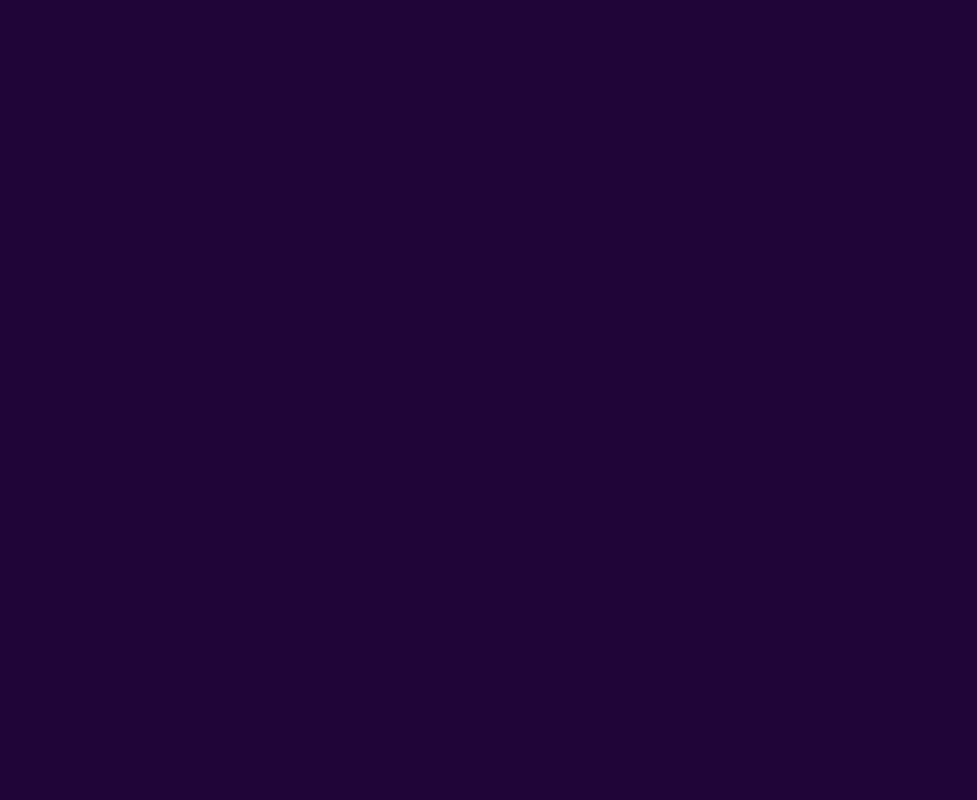
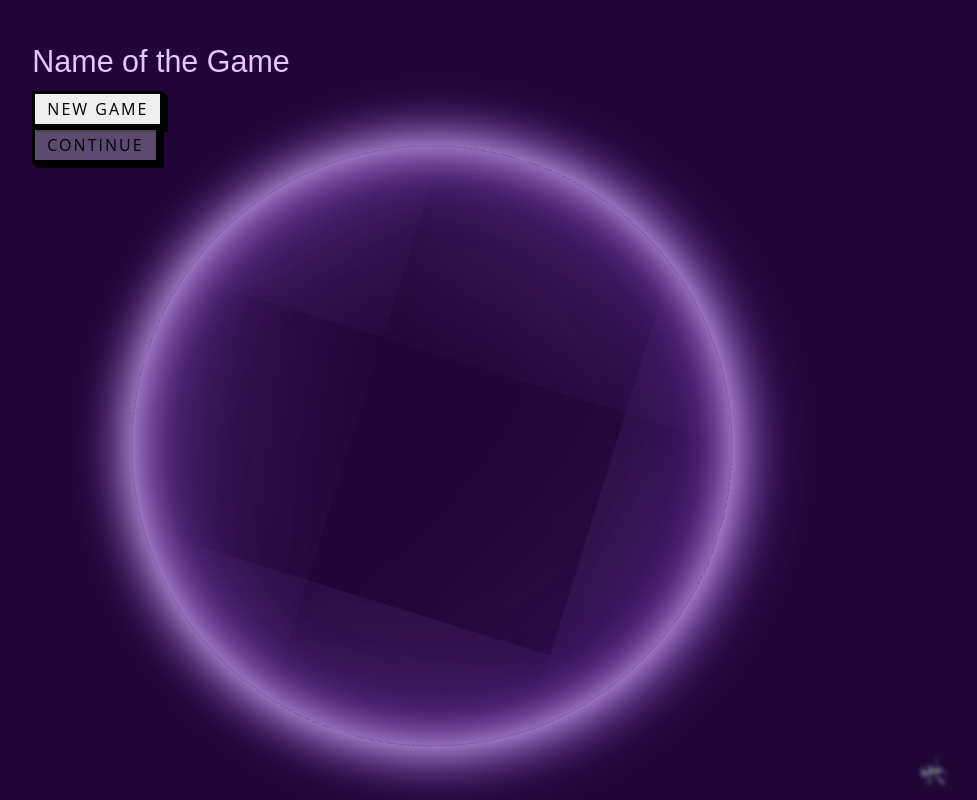
Before and after one commit to divSelector/vertigo, a React (Vite) app: page / in a window 1280 px wide. Before the commit this address had no page. Shown: the whole page, without its empty margins (281-1258 px from the left). Built offline with nearby package versions, Linux system fonts and the light colour scheme.

Commit message:
feat: add title screen with planet and space station

```diff
--- a/src/App.jsx
+++ b/src/App.jsx
@@ -10,6 +10,8 @@ import routes from "./data/routes";
 import { SwitchTransition, CSSTransition } from "react-transition-group";
 import './styles/transitions.css';
 import { useRef } from "react";
+import TitleScreen from "./components/TitleScreen";
+
 
 const AnimatedPages = () => {
 
@@ -21,6 +23,9 @@ const AnimatedPages = () => {
       <CSSTransition key={location.key} classNames="slide" timeout={200} nodeRef={nodeRef}>
         {/* The timeout must match the times in transitions.css */}
         <Routes>
+          <Route exact path={'/'} element={
+            <TitleScreen ref={nodeRef} />
+          } />
           <Route path={routes.characterCreation} element={
             <AuraSelection ref={nodeRef} />
           } />
--- a/src/components/AudioTest.jsx
+++ b/src/components/AudioTest.jsx
@@ -19,14 +19,12 @@ const AudioTest = forwardRef((props, ref) => {
     return (
         <section ref={ref}>
 
-            <div className="planet-graphic"></div>
-
             <div>
                 <h2>Audio Test</h2>
 
-                    <button onClick={playBGMusic}>Start Background Music</button><br />
-                    <button onClick={toggleEventMusic}>Toggle Event Music</button><br />
-                    <button onClick={playSound}>Play Sound Effect</button><br />
+                <button onClick={playBGMusic}>Start Background Music</button><br />
+                <button onClick={toggleEventMusic}>Toggle Event Music</button><br />
+                <button onClick={playSound}>Play Sound Effect</button><br />
             </div>
         </section>
     )
--- /dev/null
+++ b/src/components/TitleScreen.jsx
@@ -0,0 +1,29 @@
+import { forwardRef } from "react";
+import { Button } from "../styles/Button";
+import { Link } from "react-router-dom";
+import routes from "../data/routes";
+
+const TitleScreen = forwardRef((props, ref) => {
+
+    return (
+        <section ref={ref}>
+
+            <div className="orbit-wrapper">
+                <div className="planet-graphic"></div>
+                <div className="space-station"></div>
+            </div>
+            <div>
+                <h2>Name of the Game</h2>
+                <Link to={routes.characterCreation}>
+                    <Button>New Game</Button>
+                </Link><br />
+
+                    <Button disabled>Continue</Button>
+                <br />
+
+            </div>
+        </section>
+    )
+})
+
+export default TitleScreen
--- a/src/components/character-creation/AuraSelection.jsx
+++ b/src/components/character-creation/AuraSelection.jsx
@@ -67,6 +67,7 @@ const AuraSelection = forwardRef((props, ref) => {
 
 
             <nav>
+                <Link className="prev" to={"/"}>BACK</Link>
                 <Link className="next" to={routes.characterCreation + "2"}>NEXT</Link>
             </nav>
         </section>
--- a/src/styles/graphics.css
+++ b/src/styles/graphics.css
@@ -1,4 +1,14 @@
+.orbit-wrapper {
+    position: fixed;
+    width: 800px;
+    height: 800px;
+    display: flex;
+    justify-content: center;
+    align-items: center;
+}
+
 .planet-graphic {
+    width: 600px;
     height: 600px;
     border-radius: 70%;
     box-shadow: inset 0 0 50px hsla(var(--hue), 100%, 89%, 1),
@@ -9,5 +19,27 @@
                 0 0 50px hsla(var(--hue), 100%, 89%, 1),
                 -10px 0 80px hsla(var(--hue), 50%, 50%, 1),
                 10px 0 80px hsla(var(--hue), 50%, 25%, 0.25);
-    margin-right: 30px;
+    animation: rotatePlanet 10s linear infinite;
 }
+
+.space-station {
+    position: absolute;
+    width: 30px;
+    height: 30px;
+    background-image: url('/public/spacestation.png');
+    background-size: cover;
+    background-position: center;
+    border-radius: 50%;
+    filter: blur(2px) grayscale(80%);;
+    animation: orbit 60s linear infinite; /* Slower animation speed */
+}
+
+@keyframes rotatePlanet {
+    from { transform: rotate(0deg); }
+    to { transform: rotate(360deg); }
+}
+
+@keyframes orbit {
+    0% { transform: rotate(0deg) translateX(600px); } /* Increased orbit radius */
+    100% { transform: rotate(360deg) translateX(600px); }
+}
```
Also changed, not shown: public/spacestation.png (added).
